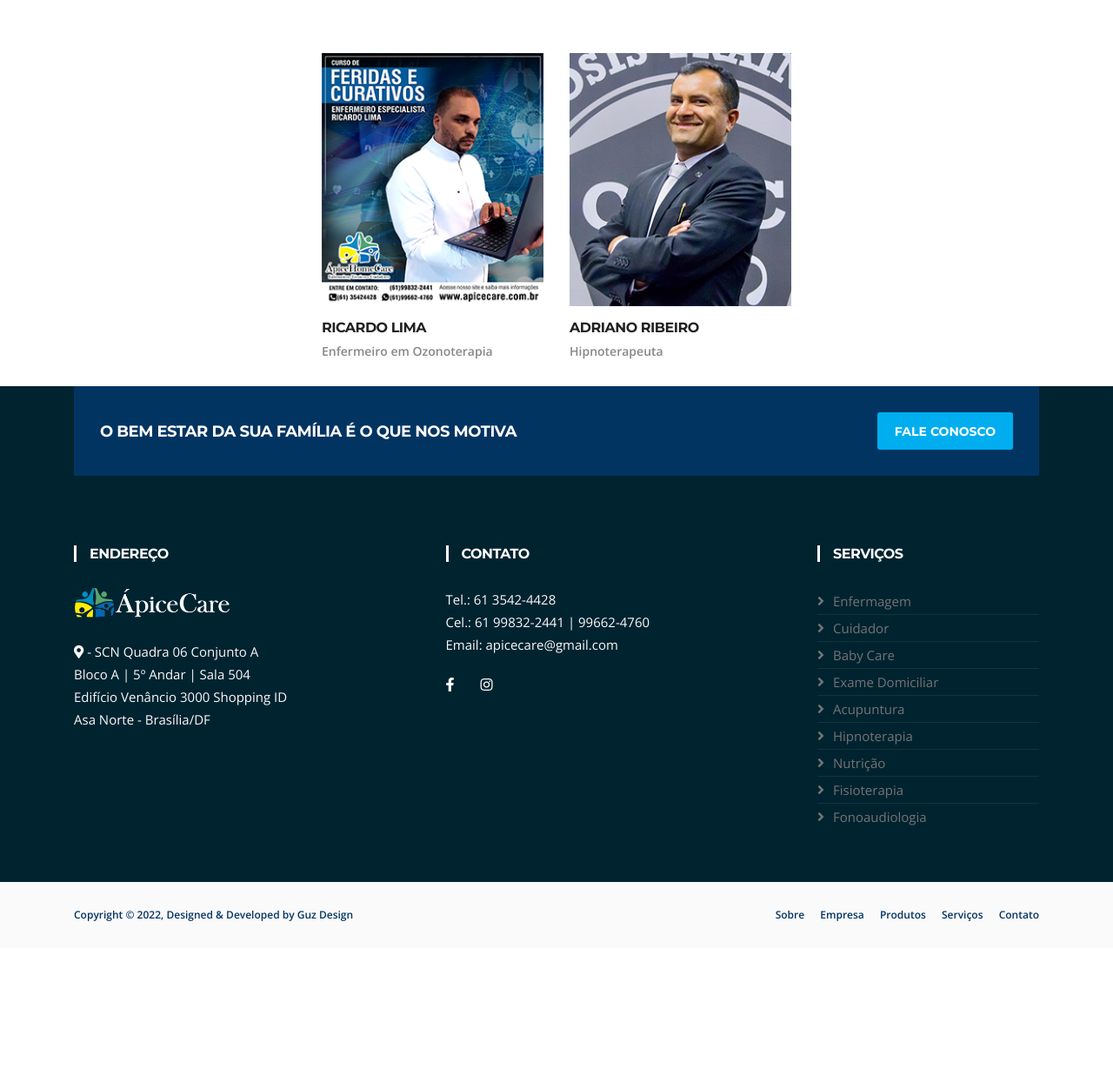
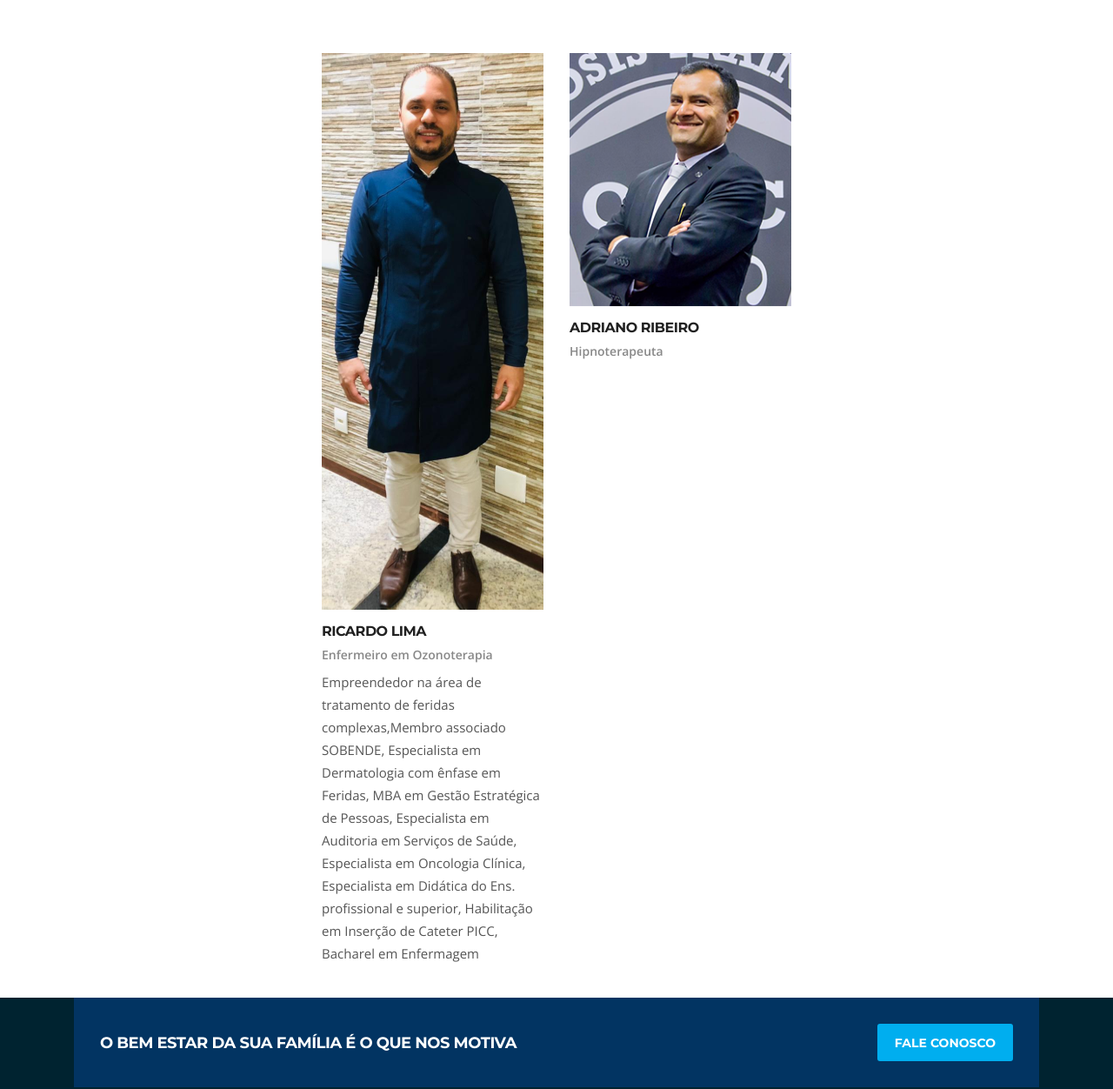
Before and after one commit to GustavoSirkis/apicecare, a plain HTML site: page team.html in a window 1280 px wide. Shown: the part 1391-2643 px from the top of the page at 87% size. Before the commit the page ends 2481 px from the top, so only its background shows below. Drawn offline with nearby package versions, Linux system fonts and the light colour scheme; some packages are replaced by stand-ins of ours.

Commit message:
"Fixed Tem"

```diff
--- a/team.html
+++ b/team.html
@@ -420,13 +420,13 @@ In your html page, add the snippet and call gtag_report_conversion when someone
       <div class="col-lg-3 col-md-4 col-sm-6 mb-5">
         <div class="ts-team-wrapper">
           <div class="team-img-wrapper">
-            <img loading="lazy" src="images/team/ricardo.png" class="img-fluid" alt="team-img">
+            <img loading="lazy" src="images/team/ricarod2.jpeg" class="img-fluid" alt="team-img">
           </div>
           <div class="ts-team-content-classic">
             <h3 class="ts-name">Ricardo Lima</h3>
             <p class="ts-designation">Enfermeiro em Ozonoterapia</p>
-            <!-- <p class="ts-description">Breve descrição sobre a vida e carreira do profisisonal</p>
-            <div class="team-social-icons">
+            <p class="ts-description"> Empreendedor na área de tratamento de feridas complexas,Membro associado SOBENDE, Especialista em Dermatologia com ênfase em Feridas, MBA em Gestão Estratégica de Pessoas, Especialista em Auditoria em Serviços de Saúde, Especialista em Oncologia Clínica, Especialista em Didática do Ens. profissional e superior, Habilitação em Inserção de Cateter PICC, Bacharel em Enfermagem</p>
+            <!-- <div class="team-social-icons">
               <a target="_blank" href="#"><i class="fab fa-facebook-f"></i></a>
               <a target="_blank" href="#"><i class="fab fa-twitter"></i></a>
               <a target="_blank" href="#"><i class="fab fa-google-plus"></i></a>
```
Also changed, not shown: images/team/ricarod2.jpeg (added).
